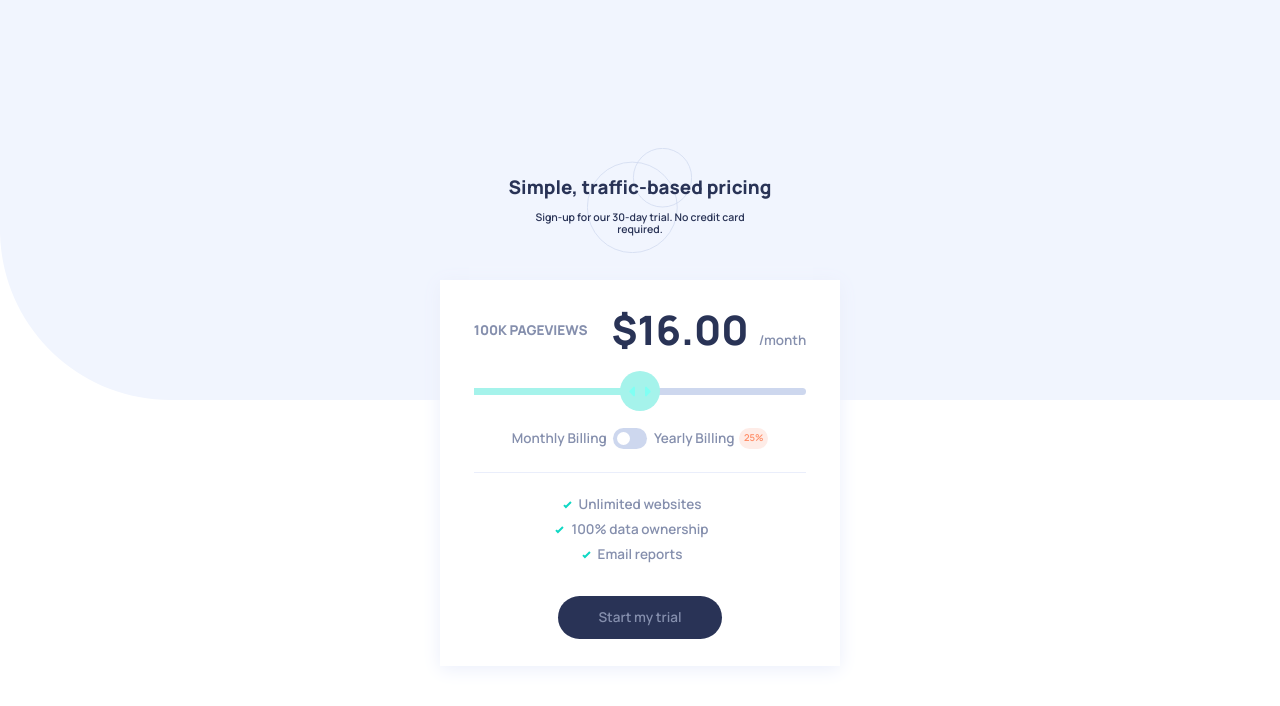
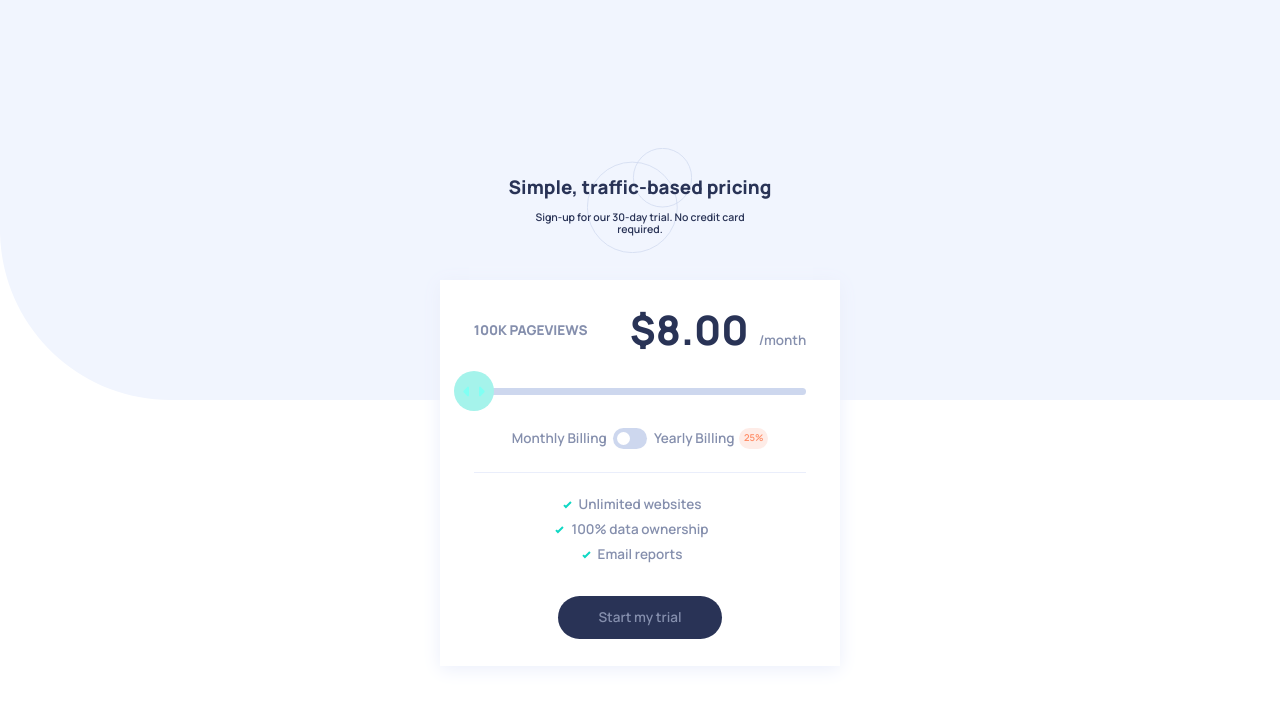
Before and after one commit to robertoms99/Interactive-pricing-component, a website: page index.html in a window 1280 px wide. Both pictures are taken after a click on the element 630 px from the left and 438 px from the top of the page. Drawn offline with Linux system fonts and the light colour scheme.

Commit message:
finished

```diff
--- a/index.html
+++ b/index.html
@@ -30,7 +30,7 @@
           <span class="js-pages-views">100k</span>
           Pageviews
         </span>
-        <div class="slide pricing__slide" data-slide>
+        <div class="slide pricing__slide" data-slide data-slide-value="10000">
           <span class="slide__thumb" data-slide-thumb>
             <img src="./images/icon-slider.svg" alt="">
           </span>
--- a/src/index.js
+++ b/src/index.js
@@ -1,47 +1,81 @@
+const priceByViews = new Map()
+priceByViews.set(10000, 8)
+priceByViews.set(50000, 12)
+priceByViews.set(100000, 16)
+priceByViews.set(500000, 24)
+priceByViews.set(1000000, 36)
+
+const totalValues = priceByViews.size
+// const steps = 100 / (- 1)
+const slideSteps = [...priceByViews.keys()].reduce((slideSteps, key, index) => {
+  slideSteps[index + 1] = key
+  return slideSteps
+}, {})
+
 const init = () => {
   let isSliderThumbFocused = false
   const slider = document.querySelector('[data-slide]')
+  const priceIndicator = document.querySelector('.js-price')
   const sliderInlineStyles = slider.style
+  const sliderThumb = slider.querySelector('[data-slide-thumb]')
   const toggle = document.querySelector('[data-toggle]')
 
-  document.addEventListener('mousedown', mouseEvent => {
-    const eventTarget = mouseEvent.target
-    const sliderThumbTarget = eventTarget.closest('[data-slide-thumb]')
-    if (sliderThumbTarget) {
-      isSliderThumbFocused = true
-    }
-  })
-
-  document.addEventListener('mouseup', () => {
+  const unFocusSliderThumb = () => {
     isSliderThumbFocused = false
-  })
-
-  document.ondragstart = function () {
-    return false
   }
 
-  const updatePercentage = mouseEvent => {
+  const focusSliderThumb = pointerEvent => {
+    isSliderThumbFocused = true
+  }
+
+  const sliderMovementHandler = pointerEvent => {
+    if (isSliderThumbFocused || pointerEvent.type === 'click') {
+      updatePercentage(
+        pointerEvent.type.includes('touch')
+          ? pointerEvent.touches[0].clientX
+          : pointerEvent.clientX
+      )
+    }
+  }
+
+  const setSlideValue = value => {
+    slider.setAttribute('data-slide-value', value)
+    setPriceByView(value)
+  }
+
+  const updatePercentage = x => {
     const { left, width } = slider.getBoundingClientRect()
-    const { clientX } = mouseEvent
-    const percentage = ((clientX - left) * 100) / width
-    sliderInlineStyles.setProperty(
-      '--calculated-percentage',
-      Math.max(0, Math.min(percentage, 100))
+    const percentage = Math.max(0, Math.min(((x - left) * 100) / width, 100))
+    const stepValue = Math.round(
+      Math.max(1, Math.min(totalValues, (percentage * totalValues) / 100))
     )
+    sliderInlineStyles.setProperty('--calculated-percentage', percentage)
+    setSlideValue(slideSteps[stepValue])
   }
+
+  const getSlideViewsValue = () =>
+    Number.parseInt(slider.getAttribute('data-slide-value'))
+
+  const validIsBillingIsActive = () =>
+    toggle.hasAttribute('data-toggle-checked')
 
   const handleToggle = () => {
     toggle.toggleAttribute('data-toggle-checked')
+    setPriceByView(getSlideViewsValue())
   }
 
-  slider.addEventListener('click', updatePercentage)
+  const setPriceByView = views => {
+    let price = priceByViews.get(views)
+    price = validIsBillingIsActive() ? price * 0.75 : price
+    priceIndicator.textContent = `$${price.toFixed(2)}`
+  }
+
+  sliderThumb.addEventListener('pointerdown', focusSliderThumb)
+  document.onmouseup = document.ontouchcancel = document.onmouseleave = document.ontouchend = unFocusSliderThumb
+  document.onmousemove = document.ontouchmove = slider.onclick = sliderMovementHandler
+  document.ondragstart = () => false
+  setPriceByView(getSlideViewsValue())
   toggle.addEventListener('click', handleToggle)
-
-  document.addEventListener('mousemove', mouseEvent => {
-    if (isSliderThumbFocused) {
-      updatePercentage(mouseEvent)
-    }
-  })
 }
 
 document.addEventListener('DOMContentLoaded', init)
--- a/styles/sass/components/_slide.scss
+++ b/styles/sass/components/_slide.scss
@@ -1,5 +1,5 @@
 .slide {
-	--calculated-percentage: 50;
+	--calculated-percentage: 0;
 	--slide-thumb-dimension: 3em;
 	--slide-thumb-radio: calc(var(--slide-thumb-dimension) / 2);
 	display: inline-block;
```
Also changed, not shown: styles/index.css, styles/index.min.css, 1 other file.
